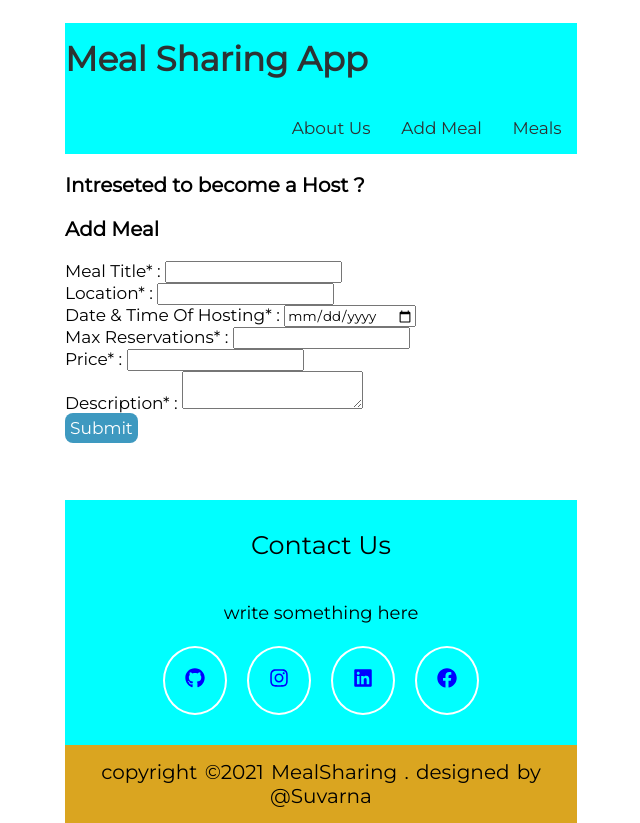
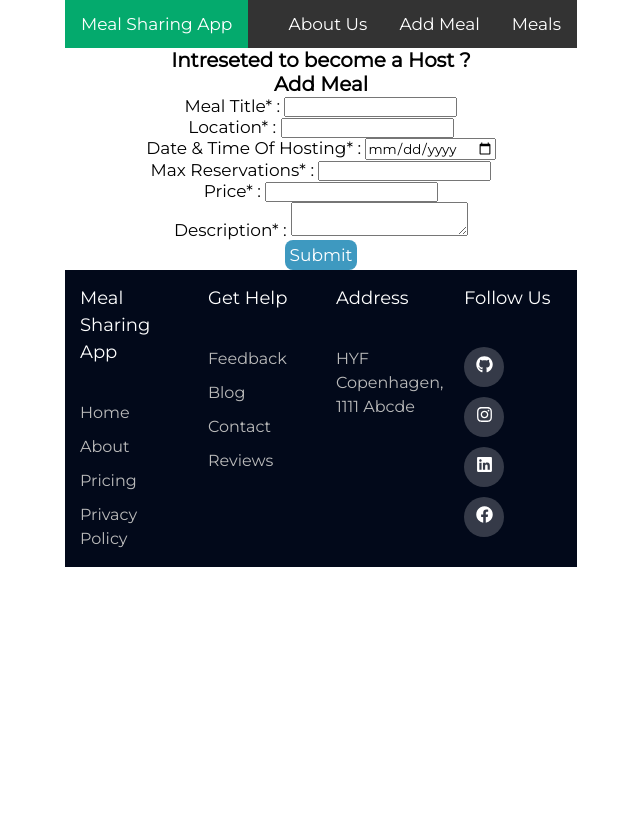
Before and after one commit to suvarna-ratna/meal-sharing, a React app: page /add-meal in a window 1280 px wide. Shown: the whole page, without its empty margins (319-959 px from the left). After the commit the page ends 800 px from the top, so only its background shows below. Built offline with nearby package versions, Linux system fonts and the light colour scheme; no server answers.

Commit message:
footer css

```diff
--- a/src/client/components/AboutUs/AboutUs.js
+++ b/src/client/components/AboutUs/AboutUs.js
@@ -5,7 +5,7 @@ import foodshare from "../../assets/images/foodshare.png";
 const Aboutus = () => {
   return (
     <div className="about">
-      <h4>Food sharing</h4>
+      <h4>SHARING IS CARING #getMealSharingApp!</h4>
       <img src={foodshare} alt="food Sharing"/>
       <h5>
         Whether it’s fruit, vegetables, or dairy, there’s a lot of food waste in
@@ -13,7 +13,7 @@ const Aboutus = () => {
         provide solutions!
       </h5>
       <hr />
-      <p>SHARING IS CARING #getMealSharingApp!</p>
+
     </div>
   );
 };
--- a/src/client/components/AddMeal/AddMeal.js
+++ b/src/client/components/AddMeal/AddMeal.js
@@ -47,7 +47,7 @@ const AddMeal = () => {
   }
 
   return (
-    <div>
+    <div className="addMeal">
       <div>
         <h3>Intreseted to become a Host ?</h3>
 
--- a/src/client/components/Footer/Footer.css
+++ b/src/client/components/Footer/Footer.css
@@ -1,52 +1,84 @@
-.footer {
-  background-color: aqua;
-  position: sticky;
-  top: 100%;
-  color: black;
+.footer{
+	line-height: 1.5;
+	font-family: 'Poppins', sans-serif;
+}
+*{
+	margin:0;
+	padding:0;
+	box-sizing: border-box;
+}
+.container{
+	max-width: 1170px;
+	margin:auto;
+}
+.row{
+	display: flex;
+	flex-wrap: wrap;
+}
+ul{
+	list-style: none;
+}
+li{
+	text-align: justify;
+}
+.footer{
+	background-color: #02091a;
+    padding: 3% 0;
+}
+.footer-col{
+   width: 25%;
+   padding: 0 15px;
+}
+.footer-col h4{
+	font-size: 18px;
+	color: #ffffff;
+	text-transform: capitalize;
+	margin-bottom: 35px;
+	font-weight: 500;
+	position: relative;
+}
+.footer-col ul li:not(:last-child){
+	margin-bottom: 10px;
+}
+.footer-col ul li .link{
+	font-size: 16px;
+	text-transform: capitalize;
+	color: #ffffff;
+	text-decoration: none;
+	font-weight: 300;
+	color: #bbbbbb;
+	display: block;
+	transition: all 0.3s ease;
+}
+.footer-col ul li .link:hover{
+	color: #ffffff;
+	padding-left: 8px;
+}
+.footer-col .social-links .link{
+	display: inline-block;
+	height: 40px;
+	width: 40px;
+	background-color: rgba(255,255,255,0.2);
+	margin:0 10px 10px 0;
+	text-align: center;
+	line-height: 40px;
+	border-radius: 50%;
+	color: #ffffff;
+	transition: all 0.5s ease;
+}
+.footer-col .social-links .link:hover{
+	color: #24262b;
+	background-color: #ffffff;
 }
 
-.footer-content {
-  display: flex;
-  justify-content: center;
-  align-items: center;
-  flex-direction: column;
-  text-align: center;
+@media(max-width: 767px){
+  .footer-col{
+    width: 50%;
+    margin-bottom: 30px;
 }
-.footer-content h2 {
-  font-size: 1.9 rem;
-  font-weight: 400;
-  text-transform: capitalize;
-  line-height: 3rem;
 }
-.footer-content p {
-  max-width: 500px;
-  margin: 10px auto;
-  line-height: 25px;
-  font-size: 18px;
+@media(max-width: 574px){
+  .footer-col{
+    width: 100%;
 }
-
-
-.media li{
-  list-style-type: none;
-  margin: 10px 10px;
-  display: inline-block;
-  font-size: 20px;
-  padding: 20px 20px;
-  color: blue;
-  border: 2px solid #fff;
-  border-radius: 50%;
-  transition: .5s;
-
-
-
 }
-
-.footer-bottom {
-  text-align: center;
-}
-.footer-bottom p {
-  font-size: 20px;
-  word-spacing: 2px;
-  background-color:goldenrod;
-  padding: 15px;
-}
--- a/src/client/components/Footer/Footer.js
+++ b/src/client/components/Footer/Footer.js
@@ -5,29 +5,47 @@ import { FaGithub, FaInstagram, FaLinkedin, FaFacebook } from "react-icons/fa";
 
 const Footer = () => {
   return (
-    <div className="footer">
-      <div className="footer-content">
-        <h2>Contact Us</h2>
-        <p>write something here</p>
-        <ul className="media">
-          <li>
-            <FaGithub />
-          </li>
-          <li>
-            <FaInstagram />
-          </li>
-          <li>
-            <FaLinkedin />
-          </li>
-          <li>
-            <FaFacebook />
-          </li>
-        </ul>
-      </div>
-      <div className="footer-bottom">
-        <p>copyright &copy;2021 MealSharing . designed by @Suvarna</p>
-      </div>
-    </div>
+
+      <footer class="footer">
+  	 <div class="container">
+  	 	<div class="row">
+  	 		<div class="footer-col">
+  	 			<h4>Meal Sharing App</h4>
+  	 			<ul>
+  	 				<li><Link to="/" className="link">Home</Link></li>
+  	 				<li><Link to="/about-us" className="link">About</Link></li>
+  	 				<li><Link to="/meals" className="link">Pricing</Link></li>
+  	 				<li><Link to="/meals" className="link">Privacy Policy</Link></li>
+  	 			</ul>
+  	 		</div>
+  	 		<div class="footer-col">
+  	 			<h4>Get Help</h4>
+  	 			<ul>
+  	 				<li><Link to="/meals" className="link">Feedback</Link></li>
+  	 				<li><Link to="/meals" className="link">Blog</Link></li>
+  	 				<li><Link to="/meals" className="link">Contact</Link></li>
+  	 				<li><Link to="/meals" className="link">Reviews</Link></li>
+  	 			</ul>
+  	 		</div>
+  	 		<div class="footer-col">
+  	 			<h4>Address</h4>
+  	 			<ul>
+  	 				<li><Link to="/meals" className="link">HYF Copenhagen, 1111 abcde</Link></li>
+  	 			</ul>
+  	 		</div>
+  	 		<div class="footer-col">
+  	 			<h4>follow us</h4>
+  	 			<div class="social-links">
+           <Link to="/meals" className="link"><FaGithub /></Link>
+           <Link to="/meals" className="link"><FaInstagram/></Link>
+           <Link to="/meals" className="link"><FaLinkedin/></Link>
+           <Link to="/meals" className="link"><FaFacebook/></Link>
+  	 			</div>
+  	 		</div>
+  	 	</div>
+  	 </div>
+  </footer>
+
   );
 };
 
--- a/src/client/components/Header/Header.css
+++ b/src/client/components/Header/Header.css
@@ -1,15 +1,30 @@
-.header{
-    background-color: aqua;
-}
-.header h1{
-    padding-top: 3%;
-}
 .header ul {
-    display: flex;
-    flex-direction: row-reverse;
+    list-style-type: none;
+    margin: 0;
+    padding: 0;
+    overflow: hidden;
+    background-color: #333;
+  }
 
-}
-.header ul li{
-    margin: 3%;
+.header li {
+    float: right;
+  }
 
-}
+.header li .link {
+    display: block;
+    color: white;
+    text-align: center;
+    padding: 14px 16px;
+    text-decoration: none;
+  }
+
+.header li a:hover:not(.active) {
+    background-color: #111;
+  }
+
+.header .active {
+    background-color: #04AA6D;
+  }
+.header .float {
+      float: left;
+  }
--- a/src/client/components/Header/Header.js
+++ b/src/client/components/Header/Header.js
@@ -5,18 +5,16 @@ import "./Header.css";
 const Header = () => {
   return (
     <div className="header">
-      <h1>
-        <Link to="/">Meal Sharing App</Link>
-      </h1>
       <ul>
+        <li className="float"><Link to="/"  className="link active" >Meal Sharing App</Link></li>
         <li>
-          <Link to="/meals">Meals</Link>
+          <Link to="/meals" className="link">Meals</Link>
         </li>
         <li>
-          <Link to="/add-meal">Add Meal</Link>
+          <Link to="/add-meal" className="link">Add Meal</Link>
         </li>
         <li>
-          <Link to="/about-us">About Us</Link>
+          <Link to="/about-us" className="link">About Us</Link>
         </li>
       </ul>
     </div>
--- a/src/client/components/Meals/Meals.js
+++ b/src/client/components/Meals/Meals.js
@@ -14,6 +14,7 @@ const Meals = (props) => {
               <p>Description: {meal.description}</p>
               <p>price: {meal.price}</p>
               <Link to={`/meals/${meal.id}`}><button>Details</button></Link>
+              <Link to={`/meals/${meal.id}`}><button>Reserve</button></Link>
 
           </li>
       ) }
--- a/src/client/components/MealsDetails/MealsDetails.js
+++ b/src/client/components/MealsDetails/MealsDetails.js
@@ -61,7 +61,7 @@ const MealsDetails = (props) => {
       </>}
       <button onClick={()=>setShow(true)}>RESERVE</button>
       <div>
-      {show && <form onSubmit={onSubmit}>
+      {show && <><form onSubmit={onSubmit}>
       <div>
   <label htmlFor="fullname">Full Name:</label>
   <input type="text" id="fullname" name="fullName" value={inputValues.fullName}
@@ -84,7 +84,11 @@ const MealsDetails = (props) => {
             onChange={handleOnChange}/><br/><hr/></div>
 
   <button type="submit">Add Reservation</button>
-</form>}
+
+</form>
+<button onClick={()=>setShow(false)}>Close</button></>
+}
+
 </div>
     </div>
   );
```
